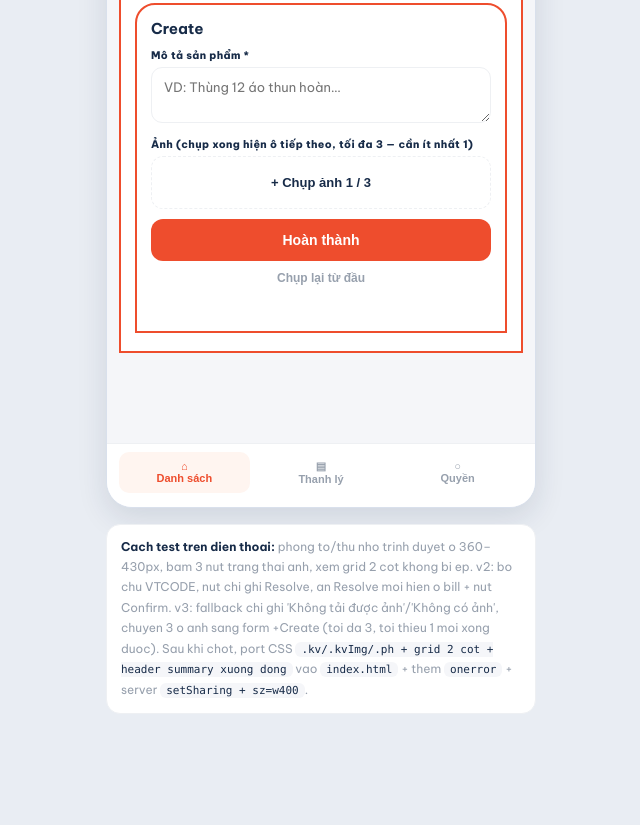
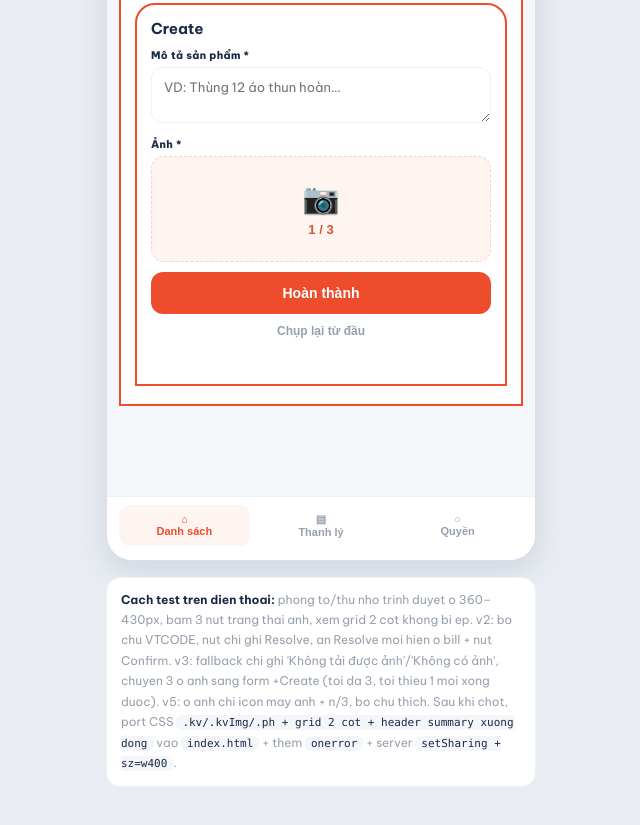
Before and after one commit to Duc-Nguyen-739/spx-exception-handling, a website: page mockups/01-mobile-fix.html in a window 1280 px wide. Shown: the part 2750-3575 px from the top of the page, without its empty margins (319-959 px from the left). Before the commit the page ends 3536 px from the top, so only its background shows below. Drawn offline with Linux system fonts and the light colour scheme.

Commit message:
docs(mockup): v5 camera-icon slots n/3, drop photo annotations

```diff
--- a/mockups/01-mobile-fix.html
+++ b/mockups/01-mobile-fix.html
@@ -89,6 +89,8 @@ img.thumbB{width:128px;height:96px;object-fit:cover;border-radius:9px;background
 .btnrow{display:flex;gap:8px;margin-top:8px}.btnrow>*{flex:1}
 .billrow{display:flex;gap:8px}.billrow input{flex:1}.billrow button{flex:none;width:auto;white-space:nowrap}
 button.lnk{border:none;background:transparent;color:var(--mut);font-weight:600;font-size:12px;padding:10px;width:100%}
+.camSlot{width:100%;padding:24px 12px;border:1.5px dashed #ffd0c0;border-radius:13px;background:var(--tint);display:flex;flex-direction:column;align-items:center;gap:6px;font-size:13px;font-weight:800;color:#d4573a}
+.camSlot .big{font-size:30px}
 .hist{background:var(--bg);border:1px solid var(--line);border-radius:11px;padding:9px 11px;font-size:11.5px;margin:10px 0;line-height:1.7;color:var(--mut);text-align:center}
 .bnav{display:flex;gap:6px;background:#fff;border-top:1px solid var(--line);padding:8px 12px 14px}
 .bnav button{flex:1;border:none;background:transparent;color:var(--mut);font-size:11px;font-weight:700;padding:8px 6px;border-radius:10px}
@@ -140,13 +142,13 @@ button.lnk{border:none;background:transparent;color:var(--mut);font-weight:600;f
 </div>
 <div class="pcard"><div id="rsStep1"><button class="btnP" id="btnGoResolve">Resolve</button><div class="btnrow"><button class="btnS">In mã QR</button></div></div><div id="rsStep2" style="display:none"><div class="field"><label>Mã bill</label><div class="billrow"><input id="demoBill" class="mono" placeholder="Nhập hoặc quét mã bill…"><button class="btnS" id="demoScan" type="button">Quét</button></div></div><button class="btnP" id="btnConfirmDemo">Confirm</button><button class="lnk" id="btnCancelDemo">Hủy</button></div><div class="hist" id="demoHist">Chưa có.</div><div class="msg" id="demoMsg" style="min-height:18px;font-size:12px;font-weight:600"></div></div>
 <div class="sec" style="margin-top:14px"><span class="tag fix">MỚI v4</span> +Create — tối đa 3 ảnh, tối thiểu 1 (<span id="crCount">0/3</span>)</div>
-<div class="sheet" style="border:2px solid var(--o)"><h2 style="margin:0 0 4px;font-size:15px;color:var(--navy)">Create</h2><div class="field"><label>Mô tả sản phẩm *</label><textarea id="crDesc" rows="2" style="width:100%;border:1px solid var(--line);border-radius:11px;padding:11px 12px;font-size:13px;font-family:inherit" placeholder="VD: Thùng 12 áo thun hoàn…"></textarea></div><div class="field"><label>Ảnh (chụp xong hiện ô tiếp theo, tối đa 3 — cần ít nhất 1)</label><div id="crSlots"></div></div><button class="btnP" id="crDone">Hoàn thành</button><button class="lnk" id="crReset">Chụp lại từ đầu</button><div class="msg" id="crMsg" style="min-height:18px;font-size:12px;font-weight:600"></div></div>
+<div class="sheet" style="border:2px solid var(--o)"><h2 style="margin:0 0 4px;font-size:15px;color:var(--navy)">Create</h2><div class="field"><label>Mô tả sản phẩm *</label><textarea id="crDesc" rows="2" style="width:100%;border:1px solid var(--line);border-radius:11px;padding:11px 12px;font-size:13px;font-family:inherit" placeholder="VD: Thùng 12 áo thun hoàn…"></textarea></div><div class="field"><label>Ảnh *</label><div id="crSlots"></div></div><button class="btnP" id="crDone">Hoàn thành</button><button class="lnk" id="crReset">Chụp lại từ đầu</button><div class="msg" id="crMsg" style="min-height:18px;font-size:12px;font-weight:600"></div></div>
 </div>
 </main>
 <div class="bnav"><button class="on">⌂<br>Danh sách</button><button>▤<br>Thanh lý</button><button>○<br>Quyền</button></div>
 </div>
 
-<div class="note"><b>Cach test tren dien thoai:</b> phong to/thu nho trinh duyet o 360–430px, bam 3 nut trang thai anh, xem grid 2 cot khong bi ep. v2: bo chu VTCODE, nut chi ghi Resolve, an Resolve moi hien o bill + nut Confirm. v3: fallback chi ghi 'Không tải được ảnh'/'Không có ảnh', chuyen 3 o anh sang form +Create (toi da 3, toi thieu 1 moi xong duoc). Sau khi chot, port CSS <code>.kv/.kvImg/.ph + grid 2 cot + header summary xuong dong</code> vao <code>index.html</code> + them <code>onerror</code> + server <code>setSharing + sz=w400</code>.</div>
+<div class="note"><b>Cach test tren dien thoai:</b> phong to/thu nho trinh duyet o 360–430px, bam 3 nut trang thai anh, xem grid 2 cot khong bi ep. v2: bo chu VTCODE, nut chi ghi Resolve, an Resolve moi hien o bill + nut Confirm. v3: fallback chi ghi 'Không tải được ảnh'/'Không có ảnh', chuyen 3 o anh sang form +Create (toi da 3, toi thieu 1 moi xong duoc). v5: o anh chi icon may anh + n/3, bo chu thich. Sau khi chot, port CSS <code>.kv/.kvImg/.ph + grid 2 cot + header summary xuong dong</code> vao <code>index.html</code> + them <code>onerror</code> + server <code>setSharing + sz=w400</code>.</div>
 </div>
 <script>
 var GOOD='https://picsum.photos/seed/spxbox/640/400';
@@ -173,13 +175,13 @@ document.getElementById('crCount').textContent=crPhotos.length+'/3';
 crPhotos.forEach(function(src,i){
 var box=document.createElement('div');box.style.marginBottom='10px';
 var d=document.createElement('div');d.className='ph';
-d.innerHTML='<img loading="lazy" src="'+src+'"><span class="badge">Ảnh '+(i+1)+'</span>';
+d.innerHTML='<img loading="lazy" src="'+src+'"><span class="badge">'+(i+1)+' / 3</span>';
 var del=document.createElement('button');del.className='btnS';del.style.cssText='width:100%;margin-top:6px';del.textContent='Xóa ảnh '+(i+1);
 del.onclick=function(){crPhotos.splice(i,1);renderCr();};
 box.appendChild(d);box.appendChild(del);w.appendChild(box);});
 if(crPhotos.length<3){
-var b=document.createElement('button');b.className='btnS';b.style.cssText='width:100%;padding:18px;border-style:dashed';
-b.textContent='+ Chụp ảnh '+(crPhotos.length+1)+' / 3';
+var b=document.createElement('button');b.className='camSlot';
+b.innerHTML='<span class=big>📷</span><span>'+(crPhotos.length+1)+' / 3</span>';
 b.onclick=function(){crPhotos.push('https://picsum.photos/seed/spx'+Date.now()+'/640/400');renderCr();};
 w.appendChild(b);}
 else{var m=document.createElement('div');m.className='hist';m.textContent='Đã đủ 3 ảnh.';w.appendChild(m);}}
```
